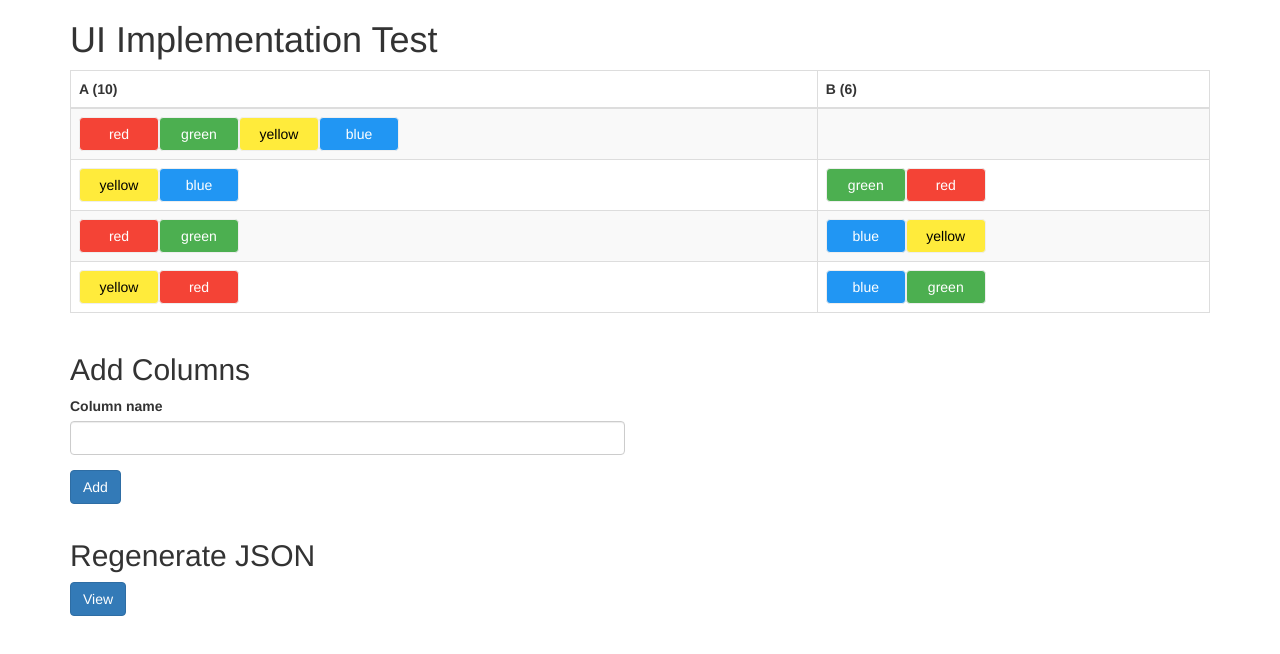
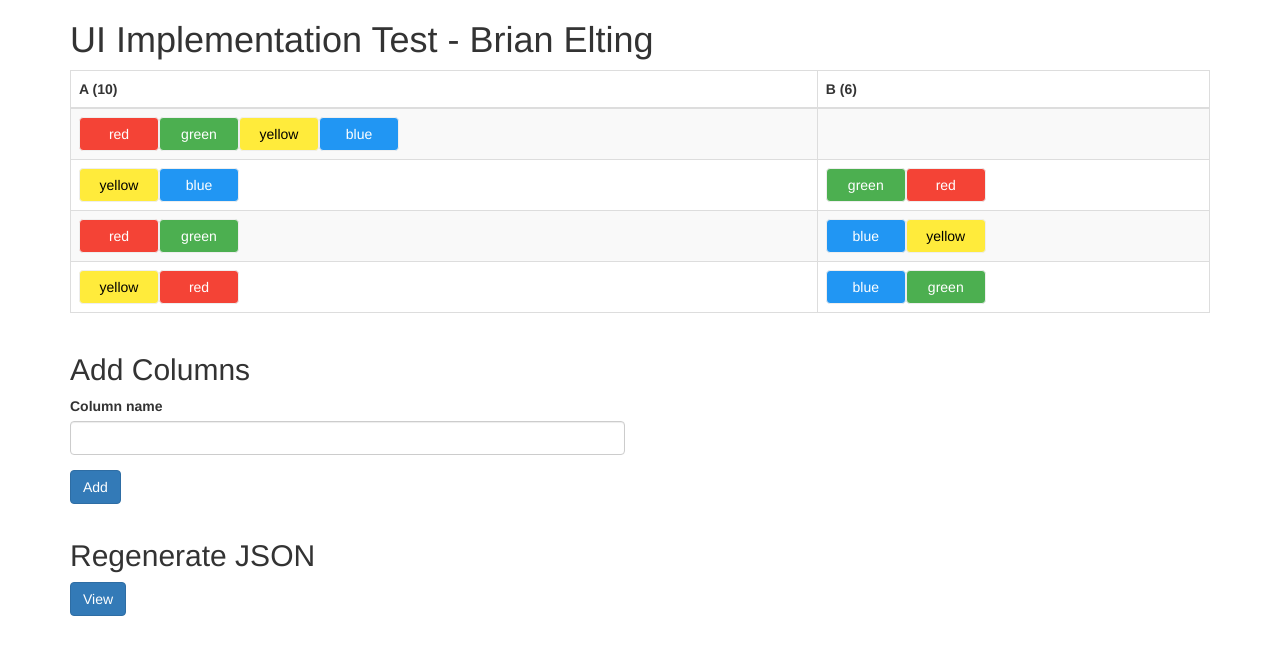
Before and after one commit to belting/page-dna-ui, a website: page public/index.html in a window 1280 px wide. Drawn offline with nearby package versions, Linux system fonts and the light colour scheme; some packages are replaced by stand-ins of ours; a script that the page names is missing.

Commit message:
Added name to title

```diff
--- a/public/index.html
+++ b/public/index.html
@@ -11,7 +11,7 @@
 
 <body ng-app="pageDnaApp">
   <div class="container" ng-controller="MainController as main">
-    <h1>UI Implementation Test</h1>
+    <h1>UI Implementation Test - Brian Elting</h1>
     <table class="table table-bordered table-striped">
       <thead>
         <tr>
```
